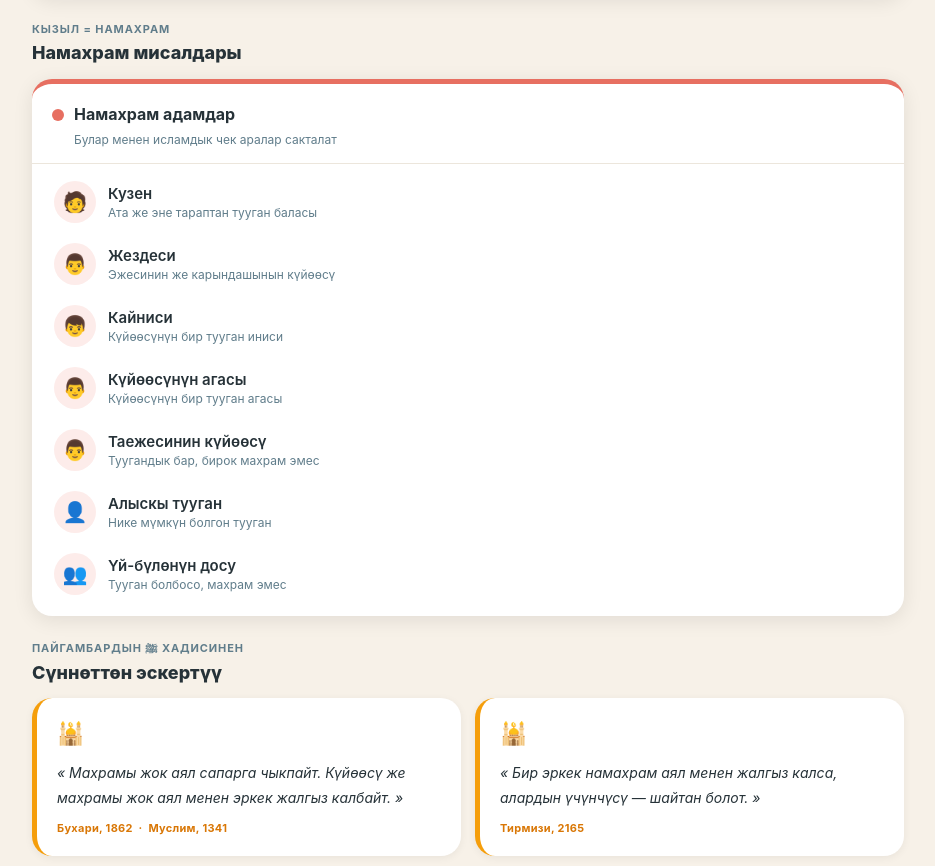
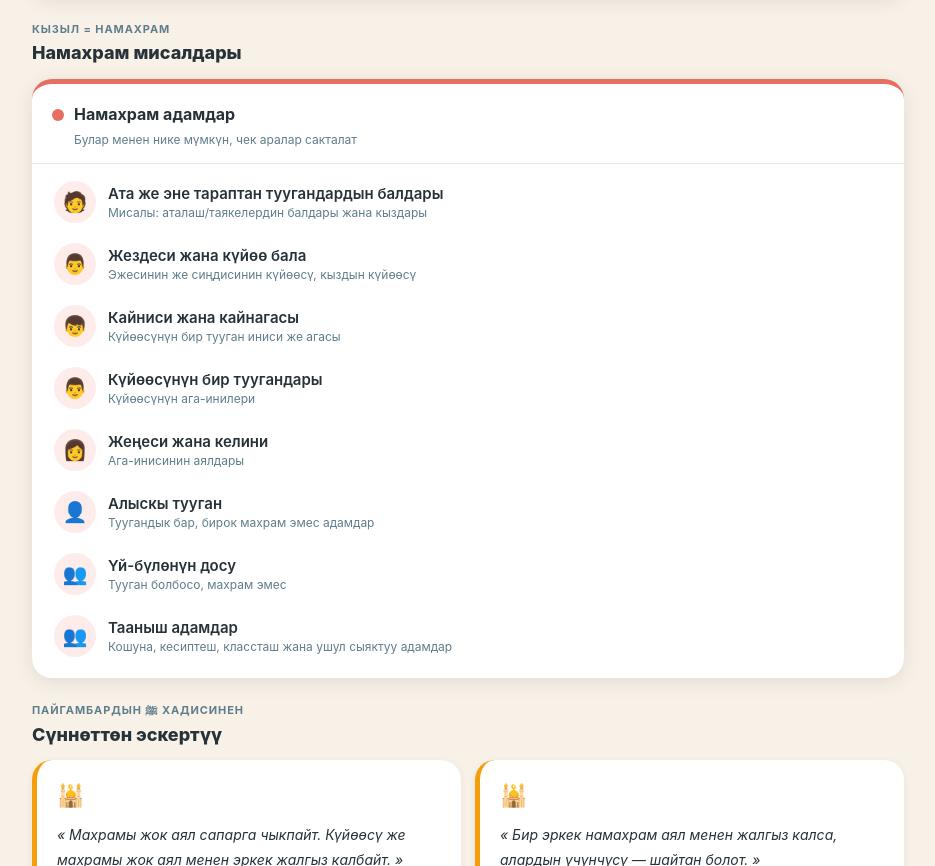
Before and after one commit to adiletzainidinov/mahram, a plain HTML site: page index.html in a window 1280 px wide. Shown: the part 1967-2833 px from the top of the page, without its empty margins (172-1107 px from the left). Drawn offline with Linux system fonts and the light colour scheme.

Commit message:
content: update mahram/namahram terminology in Kyrgyz
- Replace 'Кузен' with 'Ата же эне тараптан туугандардын балдары'
- Expand namahram list from 7 to 8 items with clearer descriptions
- Fix desc for 'Атасынын эжеси / карындашы' and 'Энесинин эжеси / сиңдиси'
- Update namahram subtitle to 'Булар менен нике мүмкүн, чек аралар сакталат'

Co-Authored-By: Claude Sonnet 4.6 <noreply@anthropic.com>

```diff
--- a/index.html
+++ b/index.html
@@ -943,14 +943,14 @@
                 <span class="person-avatar person-avatar--green">👩</span>
                 <div class="person-body">
                   <span class="person-name">Атасынын эжеси / карындашы</span>
-                  <span class="person-desc">Атанын эже же карындашы — таеже маанисинде</span>
+                  <span class="person-desc">Атасынын эжеси же карындашы</span>
                 </div>
               </li>
               <li class="person-item">
                 <span class="person-avatar person-avatar--green">👩</span>
                 <div class="person-body">
                   <span class="person-name">Энесинин эжеси / сиңдиси</span>
-                  <span class="person-desc">Эне тараптагы эже-сиңди</span>
+                  <span class="person-desc">Энесинин эжеси же сиңдиси</span>
                 </div>
               </li>
               <li class="person-item">
@@ -1012,49 +1012,49 @@
               <span class="dot dot--red"></span>
               <span class="list-card__title">Намахрам адамдар</span>
             </div>
-            <p class="list-card__subtitle">Булар менен исламдык чек аралар сакталат</p>
+            <p class="list-card__subtitle">Булар менен нике мүмкүн, чек аралар сакталат</p>
           </div>
           <ul class="person-list">
             <li class="person-item">
               <span class="person-avatar person-avatar--red">🧑</span>
               <div class="person-body">
-                <span class="person-name">Кузен</span>
-                <span class="person-desc">Ата же эне тараптан тууган баласы</span>
+                <span class="person-name">Ата же эне тараптан туугандардын балдары</span>
+                <span class="person-desc">Мисалы: аталаш/таякелердин балдары жана кыздары</span>
               </div>
             </li>
             <li class="person-item">
               <span class="person-avatar person-avatar--red">👨</span>
               <div class="person-body">
-                <span class="person-name">Жездеси</span>
-                <span class="person-desc">Эжесинин же карындашынын күйөөсү</span>
+                <span class="person-name">Жездеси жана күйөө бала</span>
+                <span class="person-desc">Эжесинин же сиңдисинин күйөөсү, кыздын күйөөсү</span>
               </div>
             </li>
             <li class="person-item">
               <span class="person-avatar person-avatar--red">👦</span>
               <div class="person-body">
-                <span class="person-name">Кайниси</span>
-                <span class="person-desc">Күйөөсүнүн бир тууган иниси</span>
+                <span class="person-name">Кайниси жана кайнагасы</span>
+                <span class="person-desc">Күйөөсүнүн бир тууган иниси же агасы</span>
               </div>
             </li>
             <li class="person-item">
               <span class="person-avatar person-avatar--red">👨</span>
               <div class="person-body">
-                <span class="person-name">Күйөөсүнүн агасы</span>
-                <span class="person-desc">Күйөөсүнүн бир тууган агасы</span>
+                <span class="person-name">Күйөөсүнүн бир туугандары</span>
+                <span class="person-desc">Күйөөсүнүн ага-инилери</span>
               </div>
             </li>
             <li class="person-item">
-              <span class="person-avatar person-avatar--red">👨</span>
+              <span class="person-avatar person-avatar--red">👩</span>
               <div class="person-body">
-                <span class="person-name">Таежесинин күйөөсү</span>
-                <span class="person-desc">Туугандык бар, бирок махрам эмес</span>
+                <span class="person-name">Жеңеси жана келини</span>
+                <span class="person-desc">Ага-инисинин аялдары</span>
               </div>
             </li>
             <li class="person-item">
               <span class="person-avatar person-avatar--red">👤</span>
               <div class="person-body">
                 <span class="person-name">Алыскы тууган</span>
-                <span class="person-desc">Нике мүмкүн болгон тууган</span>
+                <span class="person-desc">Туугандык бар, бирок махрам эмес адамдар</span>
               </div>
             </li>
             <li class="person-item">
@@ -1062,6 +1062,13 @@
               <div class="person-body">
                 <span class="person-name">Үй-бүлөнүн досу</span>
                 <span class="person-desc">Тууган болбосо, махрам эмес</span>
+              </div>
+            </li>
+            <li class="person-item">
+              <span class="person-avatar person-avatar--red">👥</span>
+              <div class="person-body">
+                <span class="person-name">Тааныш адамдар</span>
+                <span class="person-desc">Кошуна, кесиптеш, классташ жана ушул сыяктуу адамдар</span>
               </div>
             </li>
           </ul>
```
